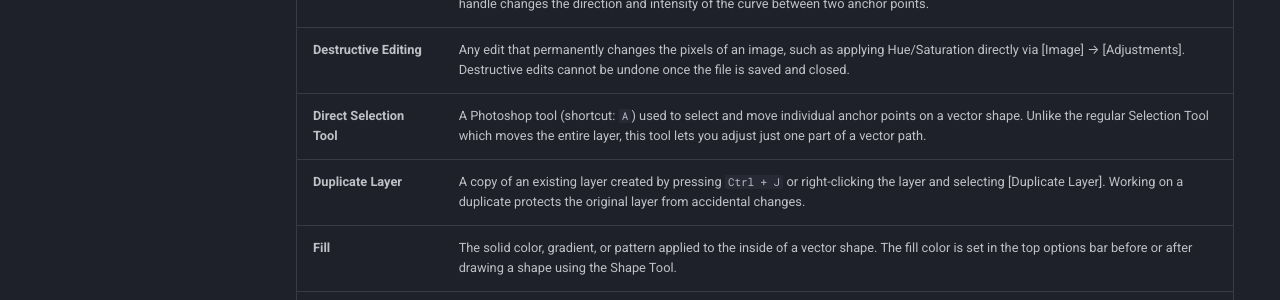
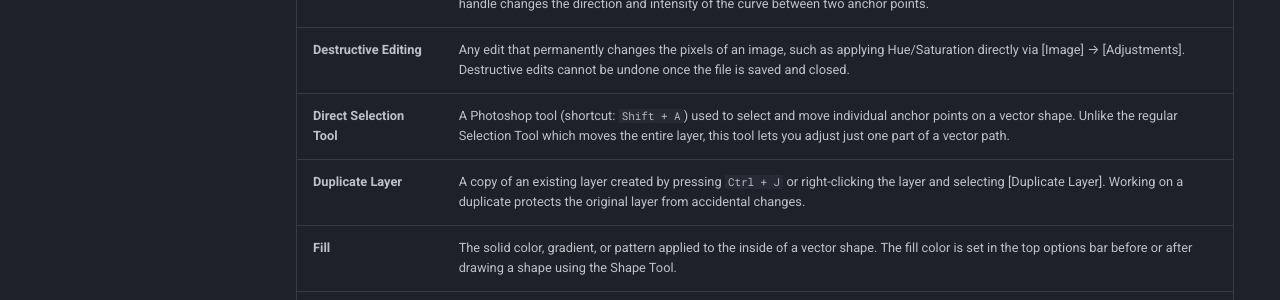
Before and after one commit to ShervinBabaei2007/mkdoc-UserDoc, an MkDocs documentation site: the page built from docs/glossary.md, in a window 1280 px wide and 900 px high, scrolled down 492 px. Shown: the part 151-451 px from the top of the window. Built offline with MkDocs 1.6.1 and Material for MkDocs 9.7.7, drawn with Linux system fonts in a browser that asks for light colours.

```diff
--- a/docs/glossary.md
+++ b/docs/glossary.md
@@ -10,7 +10,7 @@
 | **Close Path** | The action of connecting the last anchor point of a Pen Tool path back to the first anchor point, creating a fully enclosed shape. A closed path is required before a vector shape can be filled with a solid color. |
 | **Curve Handle** | A directional control that appears when you click and drag with the Pen Tool to place a curved anchor point. Dragging the curve handle changes the direction and intensity of the curve between two anchor points. |
 | **Destructive Editing** | Any edit that permanently changes the pixels of an image, such as applying Hue/Saturation directly via [Image] → [Adjustments]. Destructive edits cannot be undone once the file is saved and closed. |
-| **Direct Selection Tool** | A Photoshop tool (shortcut: `A`) used to select and move individual anchor points on a vector shape. Unlike the regular Selection Tool which moves the entire layer, this tool lets you adjust just one part of a vector path. |
+| **Direct Selection Tool** | A Photoshop tool (shortcut: `Shift + A`) used to select and move individual anchor points on a vector shape. Unlike the regular Selection Tool which moves the entire layer, this tool lets you adjust just one part of a vector path. |
 | **Duplicate Layer** | A copy of an existing layer created by pressing `Ctrl + J` or right-clicking the layer and selecting [Duplicate Layer]. Working on a duplicate protects the original layer from accidental changes. |
 | **Fill** | The solid color, gradient, or pattern applied to the inside of a vector shape. The fill color is set in the top options bar before or after drawing a shape using the Shape Tool. |
 | **Gaussian Blur** | A filter found under [Filter] → [Blur] → [Gaussian Blur] that softens an image by blending pixel values together. When applied to a Smart Object, it becomes a Smart Filter that can be adjusted or removed at any time. |
```
